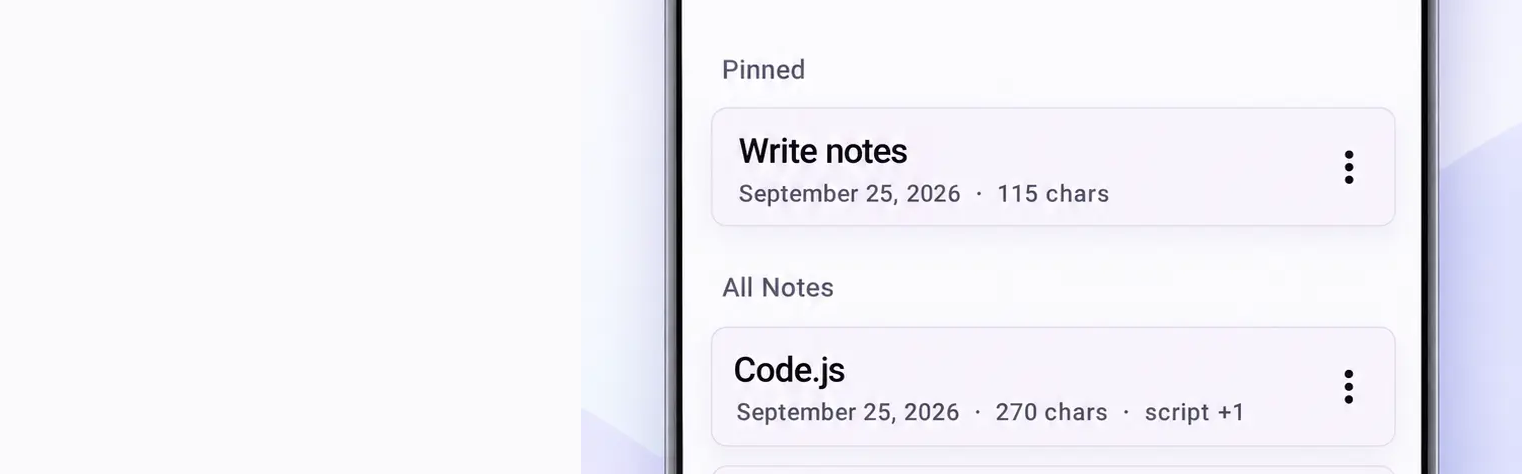
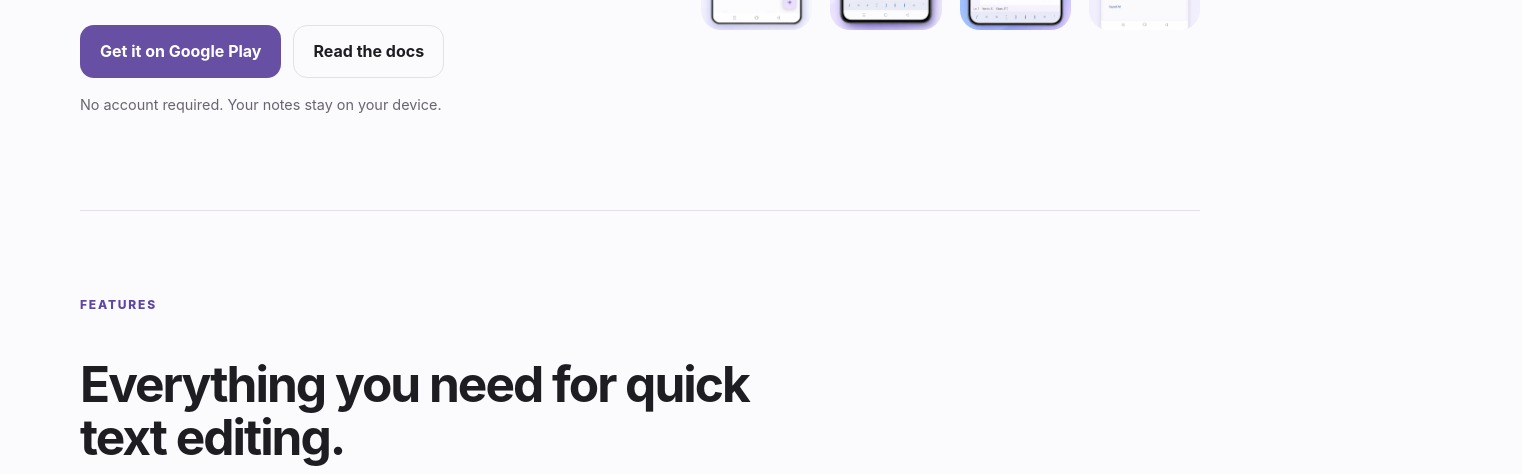
Before and after one commit to bwapps-lab/codepadplus-web, a website: page public/index.html in a window 1280 px wide. Shown: the part 626-1100 px from the top of the page, 1522 px wide, since content can reach past the window. Drawn offline with Linux system fonts and the light colour scheme.

Commit message:
Modify color scheme and add screenshot styles
Updated color variables for better contrast and added styles for screenshots.

```diff
--- a/public/styles.css
+++ b/public/styles.css
@@ -1,13 +1,13 @@
 :root{
   color-scheme:light dark;
-  --bg:#0f1115;
-  --surface:#171a20;
-  --surface2:#20242c;
+  --bg:#18171C;;
+  --surface: #211F26;
+  --surface2: #2A2730;
+  --border: #393540;
   --text:#f3f5f7;
   --muted:#aeb6c2;
   --accent:#b8a7ff;
   --accent2:#7f67d9;
-  --border:#2c323c;
   --max:1120px;
 }
 @media (prefers-color-scheme:light){
@@ -96,3 +96,23 @@ footer{
   .hero{padding-top:28px}
   .grid{grid-template-columns:1fr}
 }
+.screenshots {
+  display: grid;
+  grid-template-columns: repeat(4, 1fr);
+  gap: 18px;
+  margin-top: 36px;
+}
+
+.screenshots img {
+  width: 100%;
+  height: auto;
+  display: block;
+  border-radius: 20px;
+}
+
+@media (max-width: 700px) {
+  .screenshots {
+    grid-template-columns: repeat(2, 1fr);
+    gap: 10px;
+  }
+}
```
